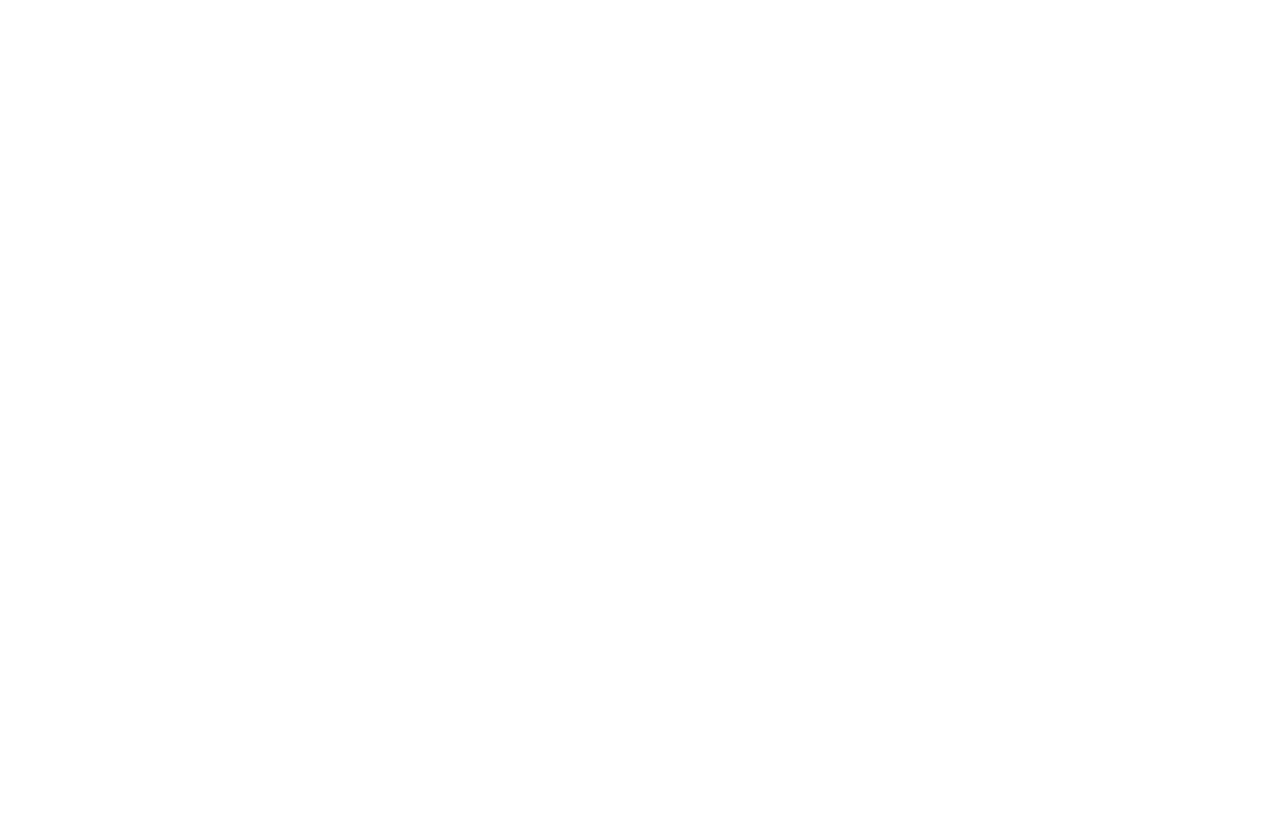
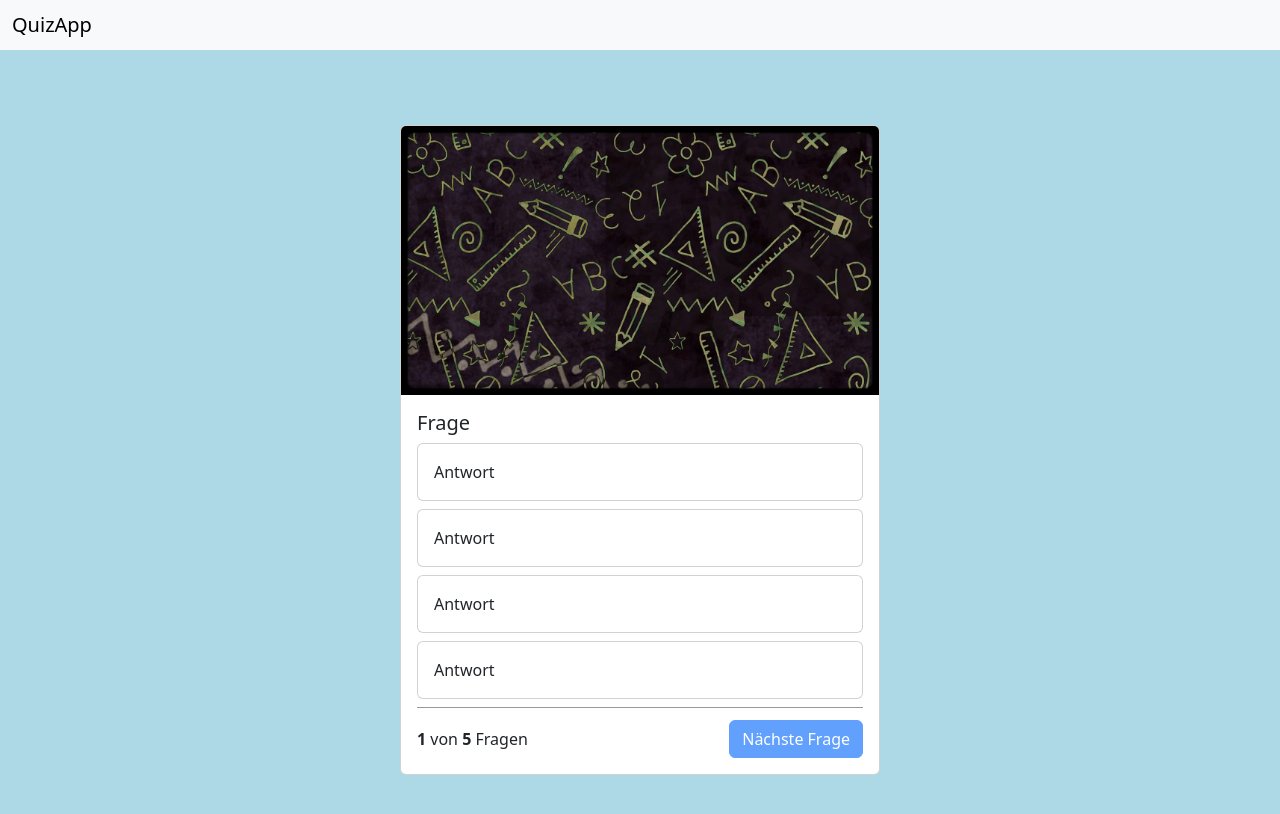
Before and after one commit to LucasLiebertBerlin/QuizApp, a plain HTML site: page index.html in a window 1280 px wide. Drawn offline with nearby package versions, Linux system fonts and the light colour scheme.

Commit message:
Questions finished

```diff
--- a/index.html
+++ b/index.html
@@ -1,13 +1,59 @@
 <!DOCTYPE html>
 <html lang="en">
-<head>
-    <meta charset="UTF-8">
-    <meta name="viewport" content="width=device-width, initial-scale=1.0">
-    <title>Document</title>
-    <link rel="stylesheet" href="style.css">
+  <head>
+    <meta charset="UTF-8" />
+    <meta name="viewport" content="width=device-width, initial-scale=1.0" />
+    <title>QuizApp</title>
+    <link rel="stylesheet" href="style.css" />
     <script src="script.js"></script>
-</head>
-<body>
-
-</body>
+    <!-- Bootstrap files -->
+    <link
+      href="https://cdn.jsdelivr.net/npm/bootstrap@5.3.2/dist/css/bootstrap.min.css"
+      rel="stylesheet"
+      integrity="sha384-T3c6CoIi6uLrA9TneNEoa7RxnatzjcDSCmG1MXxSR1GAsXEV/Dwwykc2MPK8M2HN"
+      crossorigin="anonymous"
+    />
+    <script
+      src="https://cdn.jsdelivr.net/npm/bootstrap@5.3.2/dist/js/bootstrap.bundle.min.js"
+      integrity="sha384-C6RzsynM9kWDrMNeT87bh95OGNyZPhcTNXj1NW7RuBCsyN/o0jlpcV8Qyq46cDfL"
+      crossorigin="anonymous"
+    ></script>
+  </head>
+  <body onload="init()">
+    <nav class="navbar bg-body-tertiary">
+      <div class="container-fluid">
+        <span class="navbar-brand mb-0 h1">QuizApp</span>
+      </div>
+    </nav>
+    <!--  -->
+    <div class="container">
+      <div class="card quiz-card">
+        <img src="img/pencil.jpg" class="card-img-top" alt="" />
+        <div class="card-body">
+          <h5 class="card-title" id="questionText">Frage</h5>
+          <!--  -->
+          <div class="card quiz-answer-card mb-2" onclick="answer('answer_1')">
+            <div class="card-body" id="answer_1">Antwort</div>
+          </div>
+          <!--  -->
+          <div class="card quiz-answer-card mb-2" onclick="answer('answer_2')">
+            <div class="card-body" id="answer_2">Antwort</div>
+          </div>
+          <!--  -->
+          <div class="card quiz-answer-card mb-2" onclick="answer('answer_3')">
+            <div class="card-body" id="answer_3">Antwort</div>
+          </div>
+          <!--  -->
+          <div class="card quiz-answer-card mb-2" onclick="answer('answer_4')">
+            <div class="card-body" id="answer_4">Antwort</div>
+          </div>
+          <!--  -->
+          <div class="question-footer">
+            <span> <b id="question-number">1</b> von <b id="all-questions">5</b> Fragen</span>
+            <button onclick="nextQuestion()" class="btn btn-primary" disabled id="next-button">Nächste Frage</button>
+          </div>
+        </div>
+      </div>
+    </div>
+  </body>
 </html>
--- a/script.js
+++ b/script.js
@@ -0,0 +1,103 @@
+let questions = [
+  {
+    question: "Wer hat HTML erfunden?",
+    answer_1: "Robbie Williams",
+    answer_2: "Lady Gaga",
+    answer_3: "Tim Berners-Lee",
+    answer_4: "Justin Bieber",
+    right_answer: 3,
+  },
+  {
+    question: "Was ist die Hauptstadt von Frankreich?",
+    answer_1: "Berlin",
+    answer_2: "Madrid",
+    answer_3: "London",
+    answer_4: "Paris",
+    right_answer: 4,
+  },
+  {
+    question: "Wer hat die Relativitätstheorie entwickelt?",
+    answer_1: "Isaac Newton",
+    answer_2: "Albert Einstein",
+    answer_3: "Galileo Galilei",
+    answer_4: "Stephen Hawking",
+    right_answer: 2,
+  },
+  {
+    question: "Was ist die chemische Formel für Wasser?",
+    answer_1: "H2O2",
+    answer_2: "CO2",
+    answer_3: "H2O",
+    answer_4: "O2",
+    right_answer: 3,
+  },
+  {
+    question: "Welche Farbe hat eine reife Banane?",
+    answer_1: "Grün",
+    answer_2: "Rot",
+    answer_3: "Gelb",
+    answer_4: "Blau",
+    right_answer: 3,
+  },
+];
+
+let currentQuestion = 0;
+
+function init() {
+  document.getElementById("all-questions").innerHTML = questions.length;
+  showQuestion();
+}
+
+function showQuestion(newQuestion) {
+    if (currentQuestion >= questions.length ) {
+        // TODO: Show and screen
+    } else {
+        let question = questions[currentQuestion];
+    }
+
+
+  document.getElementById('question-number').innerHTML = currentQuestion + 1;
+  document.getElementById("questionText").innerHTML = question["question"];
+  document.getElementById("answer_1").innerHTML = question["answer_1"];
+  document.getElementById("answer_2").innerHTML = question["answer_2"];
+  document.getElementById("answer_3").innerHTML = question["answer_3"];
+  document.getElementById("answer_4").innerHTML = question["answer_4"];
+
+}
+function answer(selection) {
+  let question = questions[currentQuestion];
+  let selectedQuestionNumber = selection.slice(-1); // erhältst du den letzten Buchstaben des Strings.
+
+  let idOfRightAnswer = `answer_${question["right_answer"]}`;
+
+  if (selectedQuestionNumber == question["right_answer"]) {
+    console.log("Richtige Antwort!!");
+    document.getElementById(selection).parentNode.classList.add("bg-success"); // parentNode ist das übergeordnete element
+  } else {
+    console.log("Falsche Antwort!");
+    document.getElementById(selection).parentNode.classList.add("bg-danger"); // parentNode ist das übergeordnete element
+    document
+      .getElementById(idOfRightAnswer)
+      .parentNode.classList.add("bg-success"); // parentNode ist das übergeordnete element
+  }
+  document.getElementById("next-button").disabled = false;
+}
+
+function nextQuestion() {
+  currentQuestion++; // zb von 0 auf 1
+  showQuestion();
+  document.getElementById("next-button").disabled = true;
+  resetAnswerButtons();
+  showQuestion();
+}
+
+function resetAnswerButtons() {
+    document.getElementById('answer_1').parentNode.classList.remove('bg-danger');
+    document.getElementById('answer_1').parentNode.classList.remove('bg-success');
+    document.getElementById('answer_2').parentNode.classList.remove('bg-danger');
+    document.getElementById('answer_2').parentNode.classList.remove('bg-success');
+    document.getElementById('answer_3').parentNode.classList.remove('bg-danger');
+    document.getElementById('answer_3').parentNode.classList.remove('bg-success');
+    document.getElementById('answer_4').parentNode.classList.remove('bg-danger');
+    document.getElementById('answer_4').parentNode.classList.remove('bg-success');
+}
--- a/style.css
+++ b/style.css
@@ -0,0 +1,29 @@
+body {
+    background-color: lightblue !important;
+    margin: 0;
+
+}
+.container {
+    display: flex;
+    justify-content: center;
+    align-items: center;
+    min-height: 100vh;
+    background-color: lightblue !important;
+}
+.quiz-card {
+    width: 30rem;
+}
+.question-footer {
+    display: flex;
+    justify-content: space-between;
+    align-items: center;
+    border-top:1px solid rgba(0,0,0,0.4);
+    padding-top: 12px;
+}
+.quiz-answer-card:hover {
+    cursor: pointer;
+    background-color: rgba(0,0,0,0.2);
+}
+.bg-success, .bg-danger {
+    color: white !important;
+}
```
Also changed, not shown: img/pencil.jpg (added).
